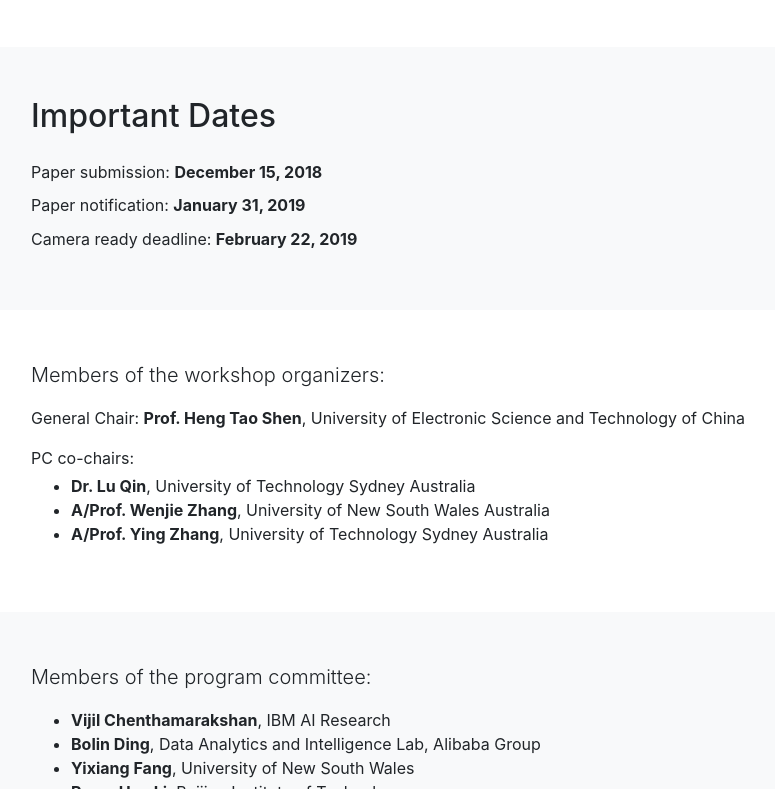
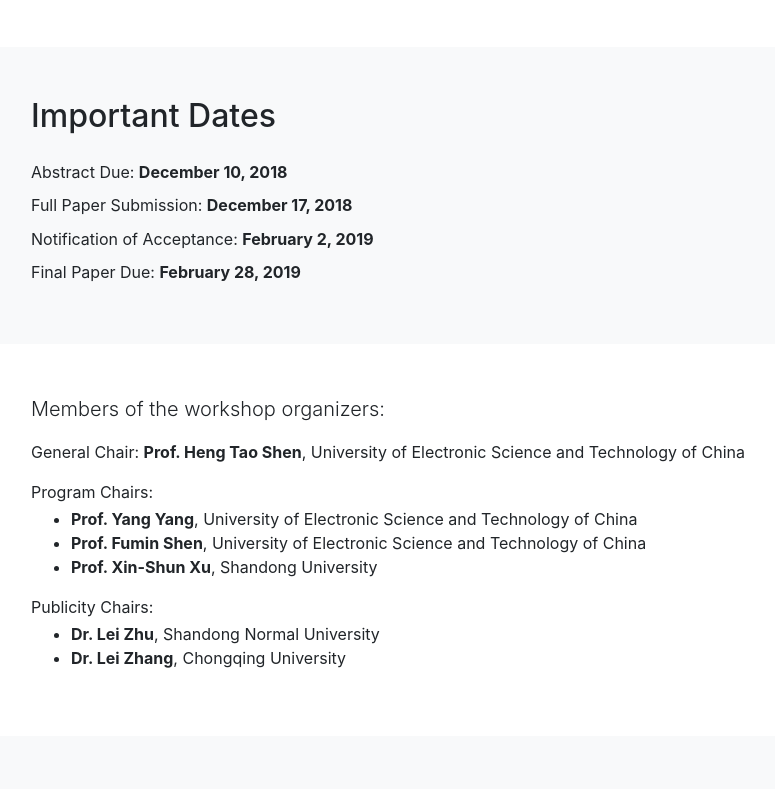
Before and after one commit to Charlie1994/irmd, a plain HTML site: page index.html in a window 1280 px wide. Shown: the part 2011-2800 px from the top of the page, without its empty margins (244-1019 px from the left). Drawn offline with Linux system fonts and the light colour scheme.

Commit message:
Add files via upload

```diff
--- a/index.html
+++ b/index.html
@@ -23,7 +23,7 @@
     <!-- Navigation -->
     <nav class="navbar navbar-expand-lg navbar-dark bg-dark fixed-top" id="mainNav">
       <div class="container">
-        <a class="navbar-brand js-scroll-trigger" href="#page-top">LSGDA</a>
+        <a class="navbar-brand js-scroll-trigger" href="#page-top">IRMD</a>
         <button class="navbar-toggler" type="button" data-toggle="collapse" data-target="#navbarResponsive" aria-controls="navbarResponsive" aria-expanded="false" aria-label="Toggle navigation">
           <span class="navbar-toggler-icon"></span>
         </button>
@@ -125,9 +125,10 @@
         <div class="row">
           <div class="col-lg-8 mx-auto">
             <h2 class="date-title">Important Dates</h2>
-            <p class="date">Paper submission: <strong>December 15, 2018</strong></p>
-            <p class="date">Paper notification: <strong>January 31, 2019</strong></p>
-            <p class="date">Camera ready deadline: <strong>February 22, 2019</strong></p>
+            <p class="date">Abstract Due: <strong>December 10, 2018</strong></p>
+            <p class="date">Full Paper Submission: <strong>December 17, 2018</strong></p>
+            <p class="date">Notification of Acceptance: <strong>February 2, 2019</strong></p>
+            <p class="date">Final Paper Due: <strong>February 28, 2019</strong></p>
           </div>
         </div>
       </div>
@@ -140,14 +141,17 @@
           <div class="col-lg-8 mx-auto">
             <p class="lead">Members of the workshop organizers:</p>
             <p>General Chair: <strong>Prof. Heng Tao Shen</strong>, University of Electronic Science and Technology of China</p>
-            <p class="name-title">PC co-chairs:</p>
+            <p class="name-title">Program Chairs:</p>
             <ul>
-              <li><strong>Dr. Lu Qin</strong>, University of Technology Sydney Australia</li>
-              <li><strong>A/Prof. Wenjie Zhang</strong>, University of New South Wales Australia</li>
-              <li><strong>A/Prof. Ying Zhang</strong>, University of Technology Sydney Australia</li>
+              <li><strong>Prof. Yang Yang</strong>, University of Electronic Science and Technology of China</li>
+              <li><strong>Prof. Fumin Shen</strong>, University of Electronic Science and Technology of China</li>
+              <li><strong>Prof. Xin-Shun Xu</strong>, Shandong University</li>
             </ul>
-
-</p>
+			<p class="name-title">Publicity Chairs:</p>
+            <ul>
+              <li><strong>Dr. Lei Zhu</strong>, Shandong Normal University</li>
+              <li><strong>Dr. Lei Zhang</strong>, Chongqing University</li>
+            </ul>
 
           </div>
         </div>
@@ -160,18 +164,20 @@
           <div class="col-lg-8 mx-auto">
             <p class="lead">Members of the program committee:</p>
             <ul>
-            	<li><strong>Vijil Chenthamarakshan</strong>, IBM AI Research</li>
-            	<li><strong>Bolin Ding</strong>, Data Analytics and Intelligence Lab, Alibaba Group</li>
-            	<li><strong>Yixiang Fang</strong>, University of New South Wales</li>
-            	<li><strong>Rong-Hua Li</strong>, Beijing Institute of Technology</li>
-            	<li><strong>Xiaoling Wang</strong>, East China Normal University</li>
-            	<li><strong>Dong Wen</strong>, University of Technology Sydney</li>
-            	<li><strong>Chuan Xiao</strong>, Nagoya University</li>
-            	<li><strong>Weiren Yu</strong>, Aston University</li>
-            	<li><strong>Zhiwei Zhang</strong>, Hong Kong Baptist University</li>
-            	<li><strong>Xiang Zhao</strong>, National University of Defence Technology</li>
-            	<li><strong>Yuanyuan Zhu</strong>, Wuhan University</li>
-            	<li><strong>Zhaonian Zou</strong>, Harbin Institute of Technology</li>
+            	<li><strong>Dr. Jingjing Li</strong>, University of Electronic Science and Technology of China</li>
+				<li><strong>Dr. Xiaofeng Zhu</strong>, Massey University</li>
+				<li><strong>Dr. Huimin Lu</strong>, Kyushu Institute of Technology</li>
+				<li><strong>Dr. Xing Xu</strong>, University of Electronic Science and Technology of China</li>
+				<li><strong>Prof. Hyoungseop Kim</strong>, Kyushu Institute of Technology</li>
+				<li><strong>Dr. Li Liu</strong>, Inception Institute of Artificial Intelligence</li>
+				<li><strong>Prof. Jingkuan Song</strong>, University of Electronic Science and Technology of China</li>
+				<li><strong>Dr. Jiwen Lu</strong>, Tsinghua University</li>
+				<li><strong>Dr. Hanwang Zhang</strong>, Nanyang Technological University</li>
+				<li><strong>Dr. Xiaobo Shen</strong>, Nanjing University of Science and Technology</li>
+				<li><strong>Yazhou Yao</strong>, Inception Institute of Artificial Intelligence</li>
+				<li><strong>Wei Wang</strong>, National University of Singapore</li>
+				<li><strong>Ju Fan</strong>, Renmin University of China</li>
+				<li><strong>Jie Shao</strong>, University of Electronic Science and Technology of China</li>
 
             </ul>
         </div>
```
